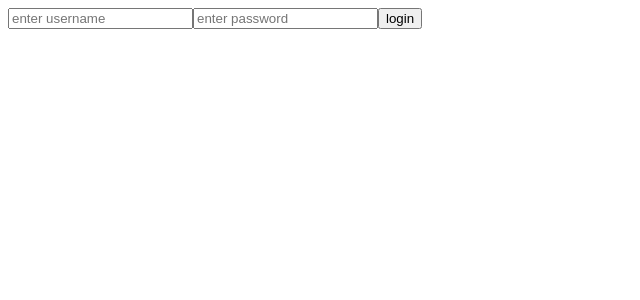
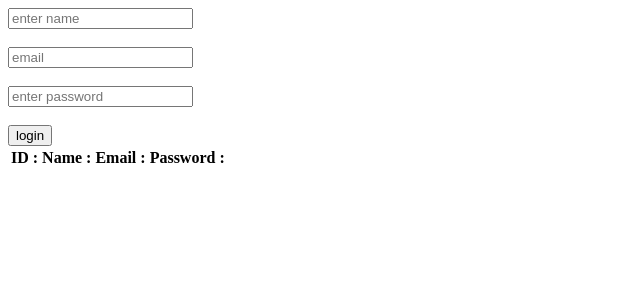
Before and after one commit to Luffyyyyyyyyyy/reactiveForm, an Angular app: page / in a window 1280 px wide. Shown: the top 300 px of the page, without its empty margins (0-640 px from the left). Built offline with nearby package versions, Linux system fonts and the light colour scheme.

Commit message:
table created

```diff
--- a/src/app/app.component.html
+++ b/src/app/app.component.html
@@ -1,5 +1,20 @@
+<div>
 <form >
-  <input type="text" placeholder="enter username" >
-  <input type="text" placeholder="enter password">
+  <input type="text" placeholder="enter name"><br><br>
+  <input type="text" placeholder="email"><br><br>
+  <input type="text" placeholder="enter password"><br><br>
 <button>login</button>
 </form>
+</div>
+<div>
+  <table>
+    <thead>
+        <tr>
+            <th>ID :</th>
+            <th>Name :</th>
+            <th>Email :</th>
+            <th>Password :</th>
+        </tr>
+    </thead>
+  </table>
+</div>
```
